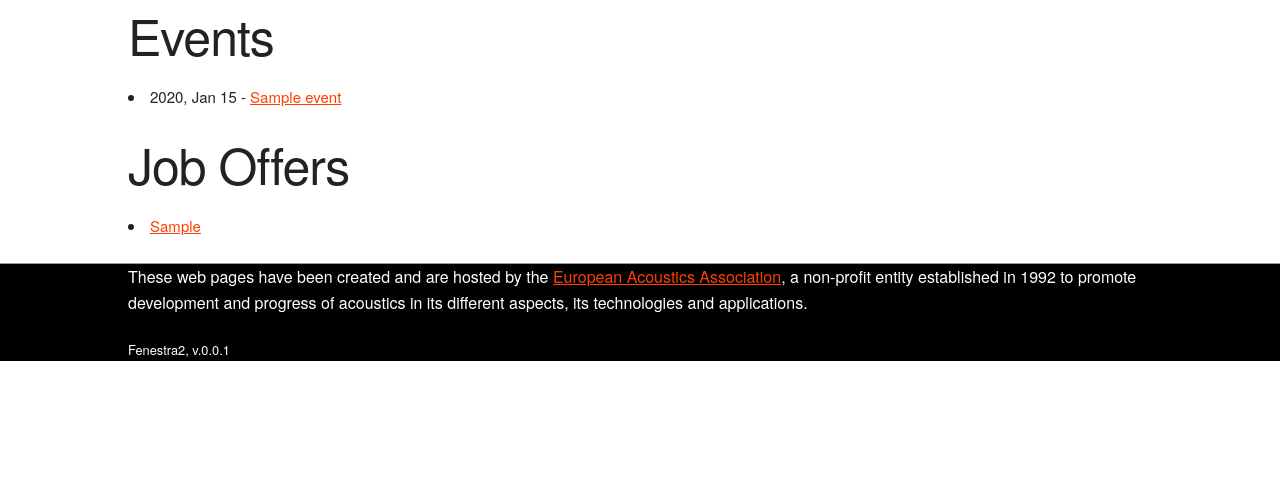
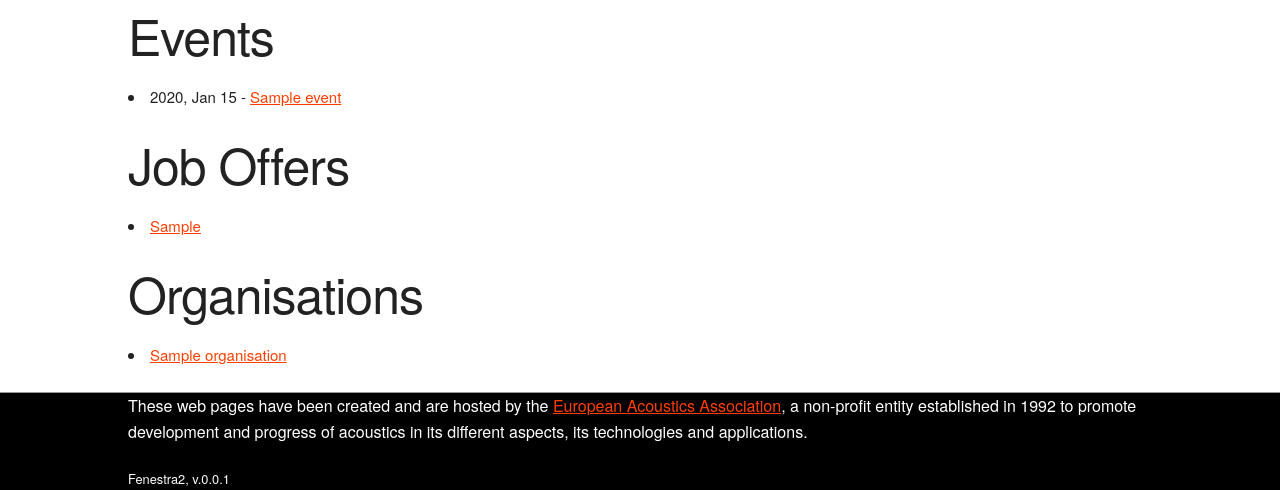
Before and after one commit to EuropeanAcoustics/fenestra, a Django app: template fenestra/website_core/templates/index.html in a window 1280 px wide. Shown: the part 332-822 px from the top of the page. Before the commit the page ends 693 px from the top, so only its background shows below. Run offline with Django 3.2, Linux system fonts and the light colour scheme; the template is opened without the code that fills it: values that come from a table or form of the project are taken from there, others are empty; tables that the repository leaves empty hold one stand-in row (values such as "Sample post"); parts of the project's set-up code (start-up, migrations or seed data) failed here and were passed over; some web fonts are replaced.

Commit message:
core:views: add a list of all organisations to the index page (dev)

```diff
--- a/fenestra/website_core/templates/index.html
+++ b/fenestra/website_core/templates/index.html
@@ -25,4 +25,12 @@
     {% endfor %}
 </ul>
 
+<h1>Organisations</h1>
+
+<ul>
+    {% for o in organisations %}
+        <li><a href='{% url 'organisation-detail' o.slug %}'>{{o.name}}</a></li>
+    {% endfor %}
+</ul>
+
 {% endblock %}
--- a/fenestra/website_core/views.py
+++ b/fenestra/website_core/views.py
@@ -64,12 +64,14 @@ def index(request):
     news_items - list of 10 news items ordered by decreasing date of creation
     job_offers - list of 10 job offers ordered by decreasing date of creation
     events - list of the 10 next deadlines for events ordered by decreasing date
+    organisations -  list of all organisations
     """
 
     return render(request, 'index.html', {
         'news_items': NewsItem.objects.filter(tags__name__in=['front'], published=True).order_by('-date_created')[:10],
         'job_offers': JobOffer.objects.filter(published=True).order_by('-date_created')[:10],
-        'events': DateItem.objects.filter(event__published=True).filter(date__gte=timezone.now()).order_by('-date')[:10]
+        'events': DateItem.objects.filter(event__published=True).filter(date__gte=timezone.now()).order_by('-date')[:10],
+        'organisations': Organisation.objects.all()
         # 'events':
         # Event.objects.filter(published=True).order_by('-date__date').distinct()[:10],
     })
```
